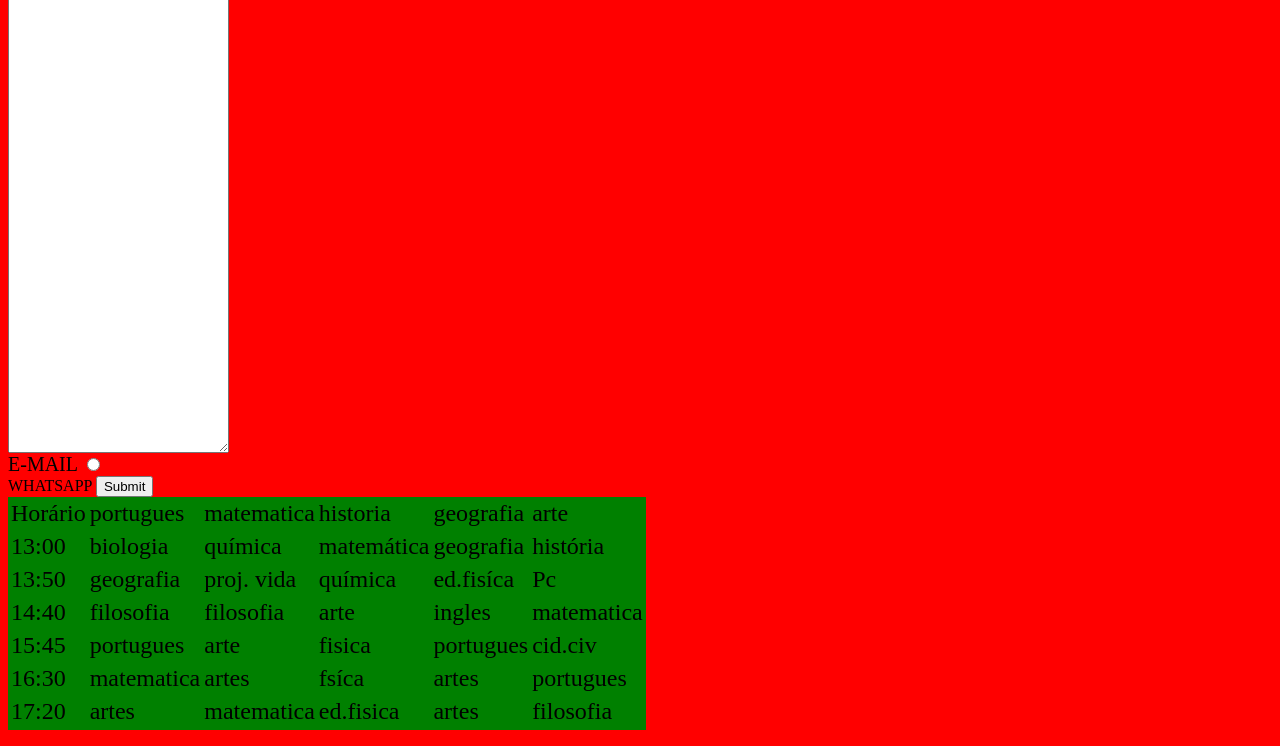
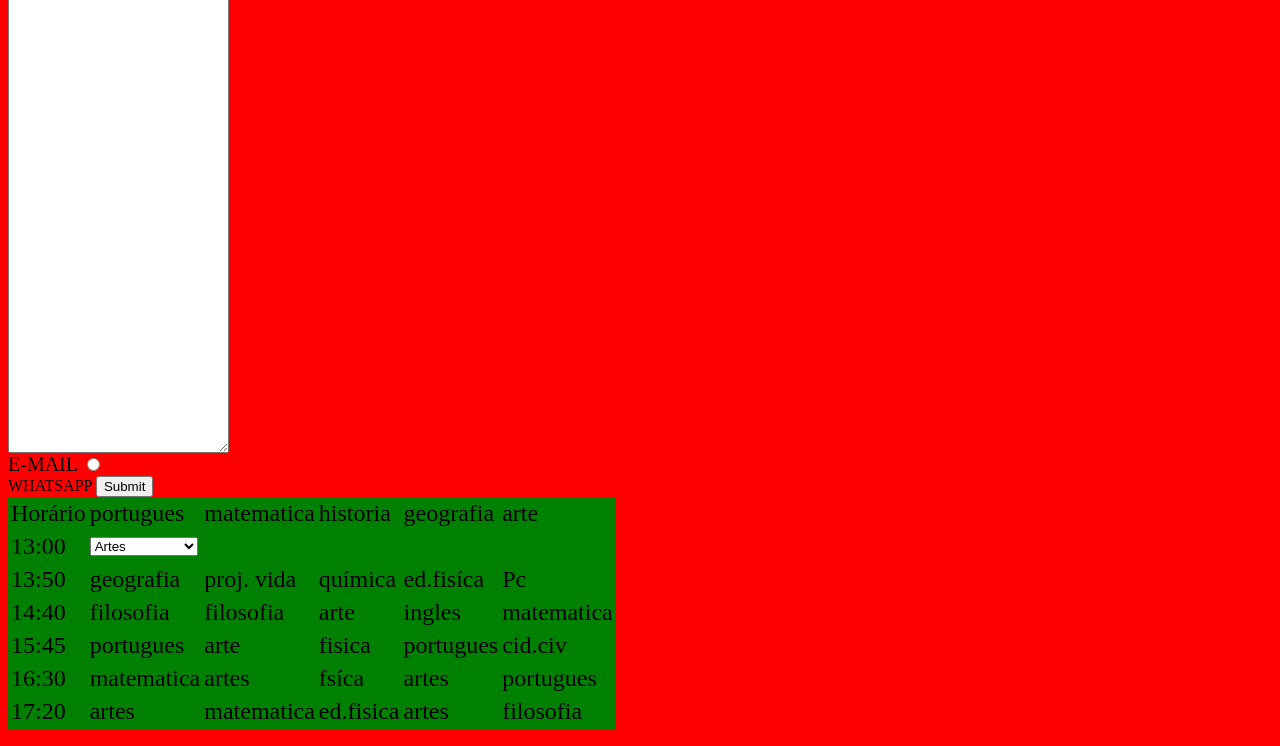
Before and after one commit to raylan9/formulario, a plain HTML site: page index.html in a window 1280 px wide. Shown: the part 119-865 px from the top of the page. Drawn offline with Linux system fonts and the light colour scheme.

Commit message:
Update index.html

```diff
--- a/index.html
+++ b/index.html
@@ -50,11 +50,15 @@
                <tr/>
                 <tr>
                     <td>13:00</td>
-                    <td>biologia</td>
-                    <td>química</td>
-                    <td>matemática</td>
-                    <td>geografia</td>
-                    <td>história</td>
+                    <td>
+                    <select>
+                        <option> Artes</option>
+                        <option>Biologia</option>
+                    <option>Cid.civismo</option>
+                    <option>Ed.fisíca</option>
+                    <option>Ed. Financeira</option>
+                        </select>
+                    </td>
                <tr/>
                 <tr>
                     <td>13:50</td>
```
